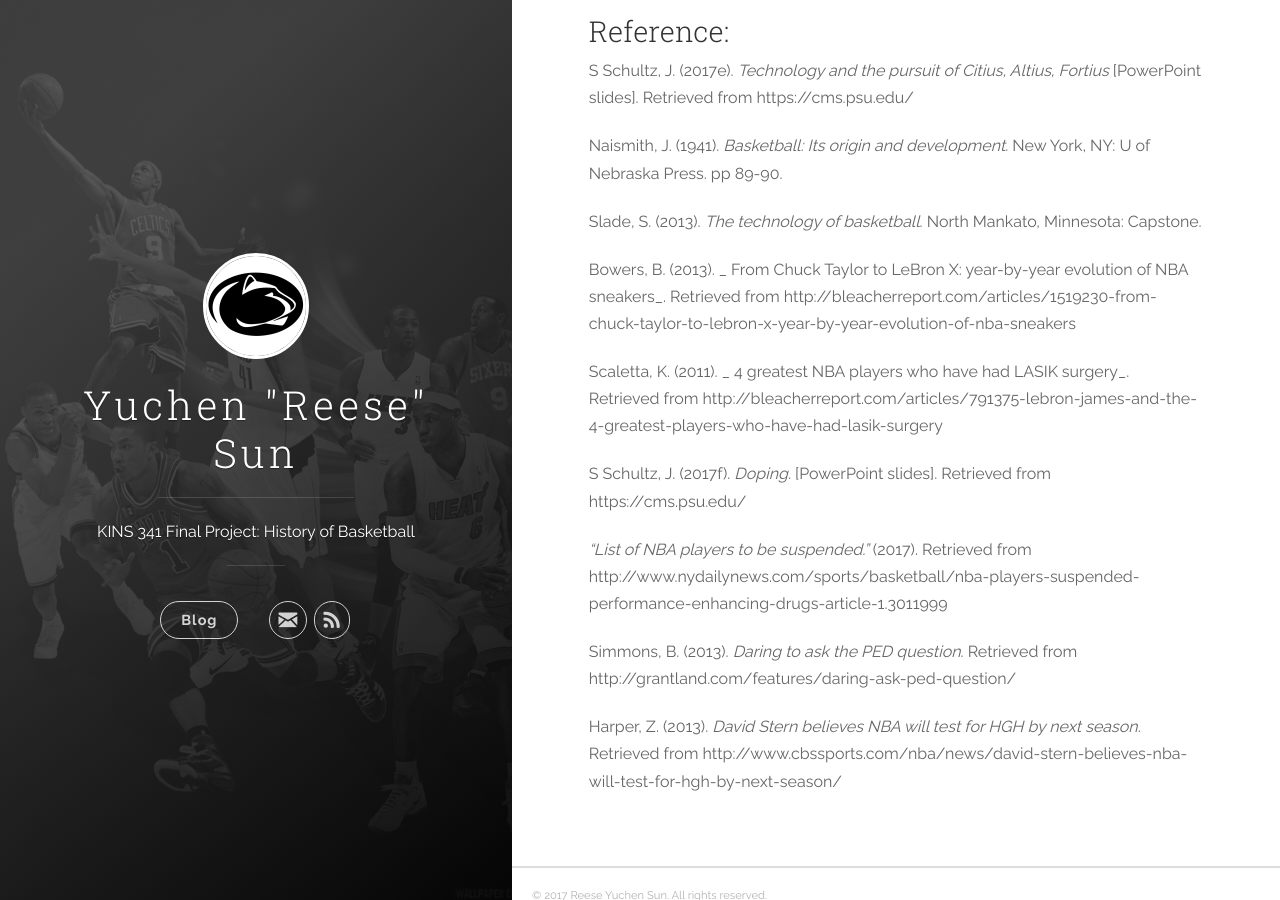
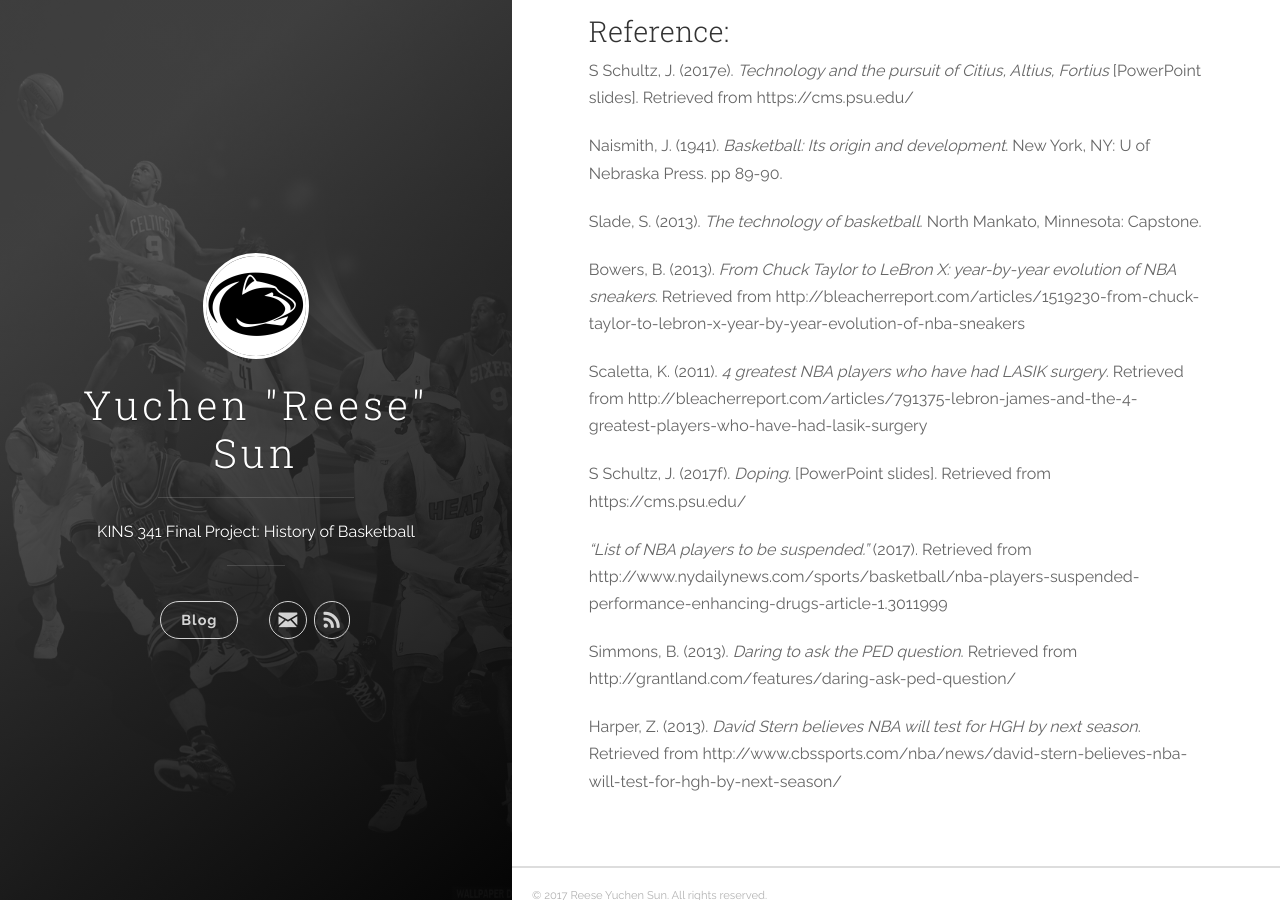
Before and after one commit to reesesun/reese-site, a Jekyll site: the page built from _posts/2017-05-15-module3.md, in a window 1280 px wide and 900 px high, scrolled down 4367 px. Built offline with Jekyll 4.4.1, drawn with Linux system fonts in a browser that asks for light colours; nearby versions of some CDN libraries.

Commit message:
auto commit

```diff
--- a/_posts/2017-05-15-module3.md
+++ b/_posts/2017-05-15-module3.md
@@ -39,9 +39,9 @@ Naismith, J. (1941). _Basketball: Its origin and development_. New York, NY: U o
 
 Slade, S. (2013). _The technology of basketball_. North Mankato, Minnesota: Capstone.
 
-Bowers, B. (2013). _ From Chuck Taylor to LeBron X: year-by-year evolution of NBA sneakers_. Retrieved from http://bleacherreport.com/articles/1519230-from-chuck-taylor-to-lebron-x-year-by-year-evolution-of-nba-sneakers
+Bowers, B. (2013). _From Chuck Taylor to LeBron X: year-by-year evolution of NBA sneakers_. Retrieved from http://bleacherreport.com/articles/1519230-from-chuck-taylor-to-lebron-x-year-by-year-evolution-of-nba-sneakers
 
-Scaletta, K. (2011). _ 4 greatest NBA players who have had LASIK surgery_. Retrieved from http://bleacherreport.com/articles/791375-lebron-james-and-the-4-greatest-players-who-have-had-lasik-surgery
+Scaletta, K. (2011). _4 greatest NBA players who have had LASIK surgery_. Retrieved from http://bleacherreport.com/articles/791375-lebron-james-and-the-4-greatest-players-who-have-had-lasik-surgery
 
 S Schultz, J. (2017f). _Doping._ [PowerPoint slides]. Retrieved from https://cms.psu.edu/
 
```
